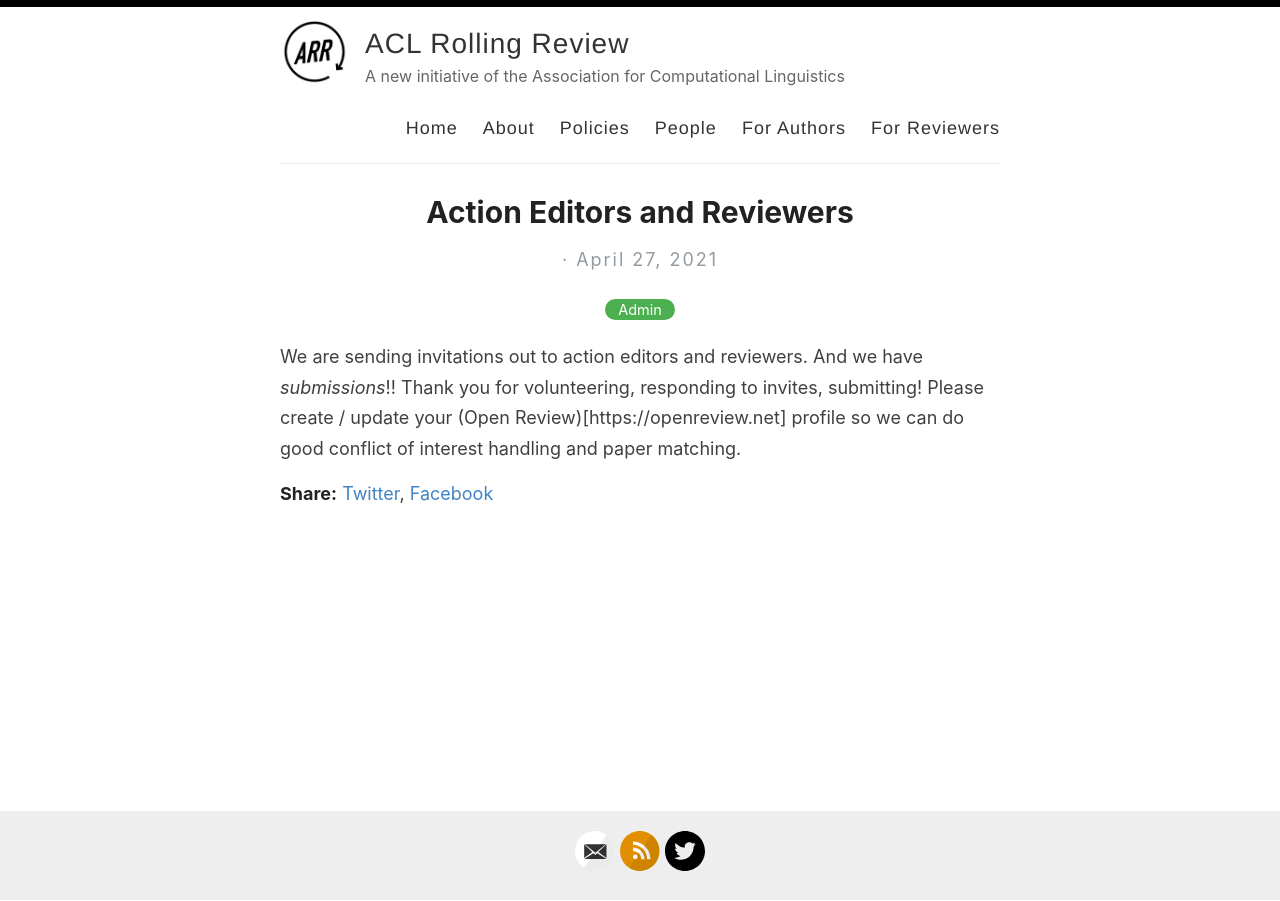
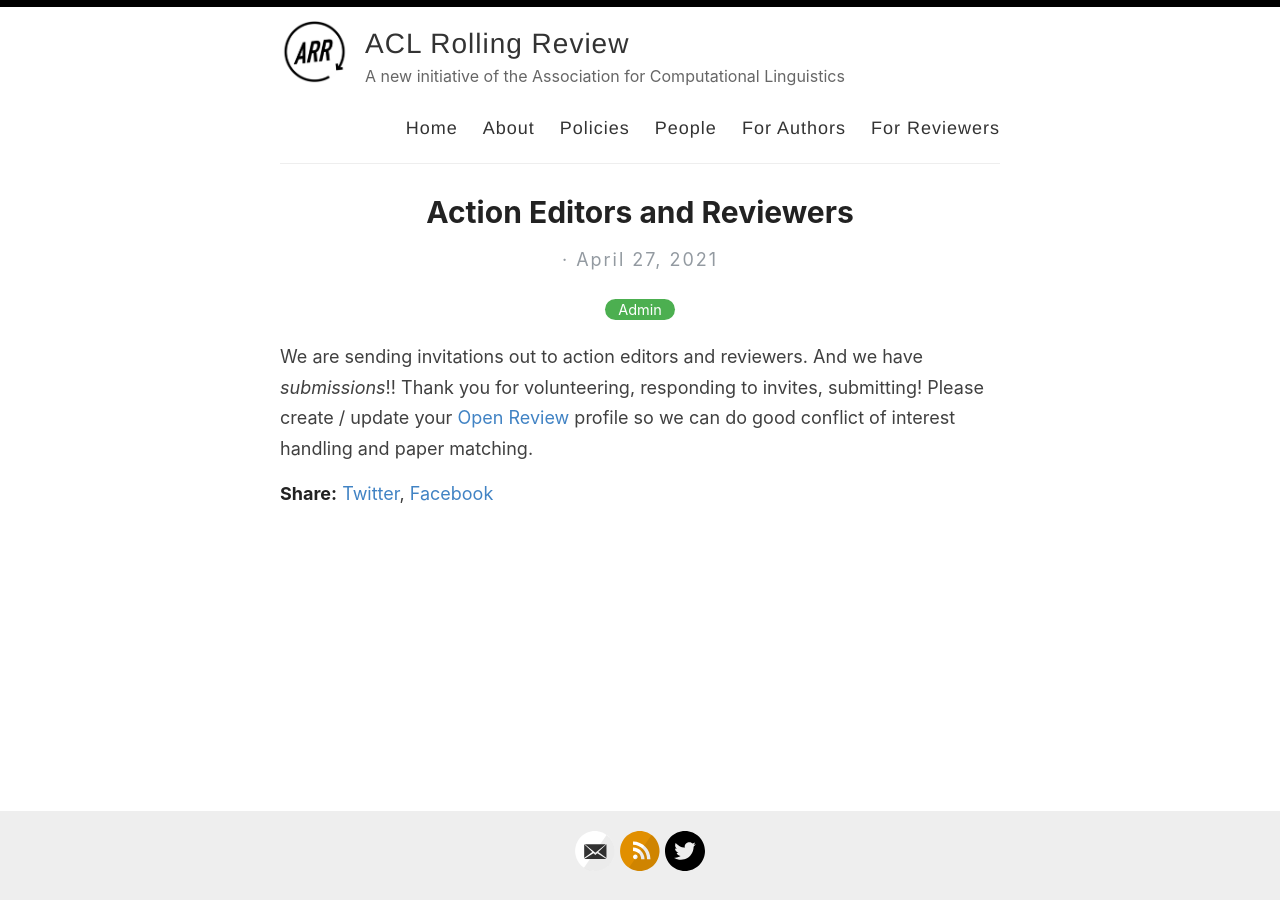
Before and after one commit to amitmerchant1990/reverie, a Jekyll site: the page built from _posts/2021-04-27-reviewers.md, in a window 1280 px wide. Built offline with Jekyll 4.4.1, drawn with Linux system fonts in a browser that asks for light colours.

Commit message:
Update 2021-04-27-reviewers.md

```diff
--- a/_posts/2021-04-27-reviewers.md
+++ b/_posts/2021-04-27-reviewers.md
@@ -5,4 +5,4 @@ categories: [Admin]
 ---
 
 We are sending invitations out to action editors and reviewers. And we have *submissions*!! Thank you for volunteering, responding to invites, submitting!
-Please create / update your (Open Review)[https://openreview.net] profile so we can do good conflict of interest handling and paper matching.
+Please create / update your [Open Review](https://openreview.net) profile so we can do good conflict of interest handling and paper matching.
```
